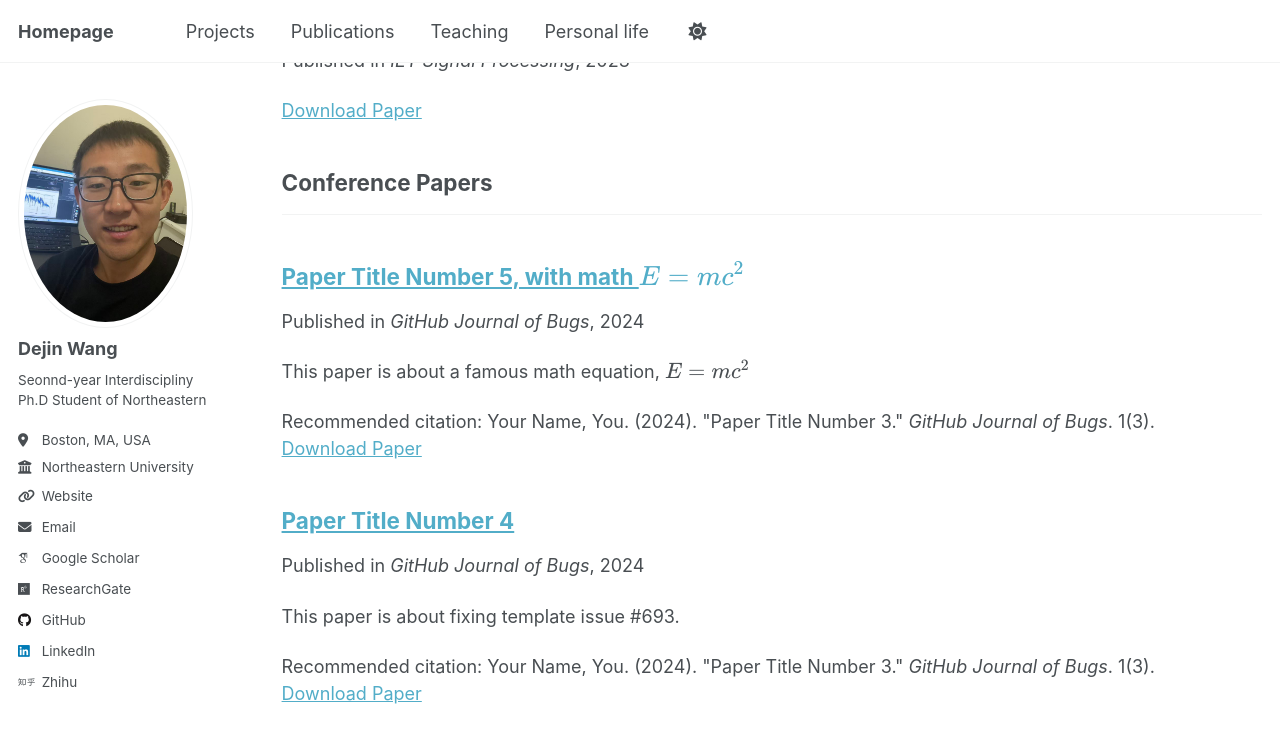
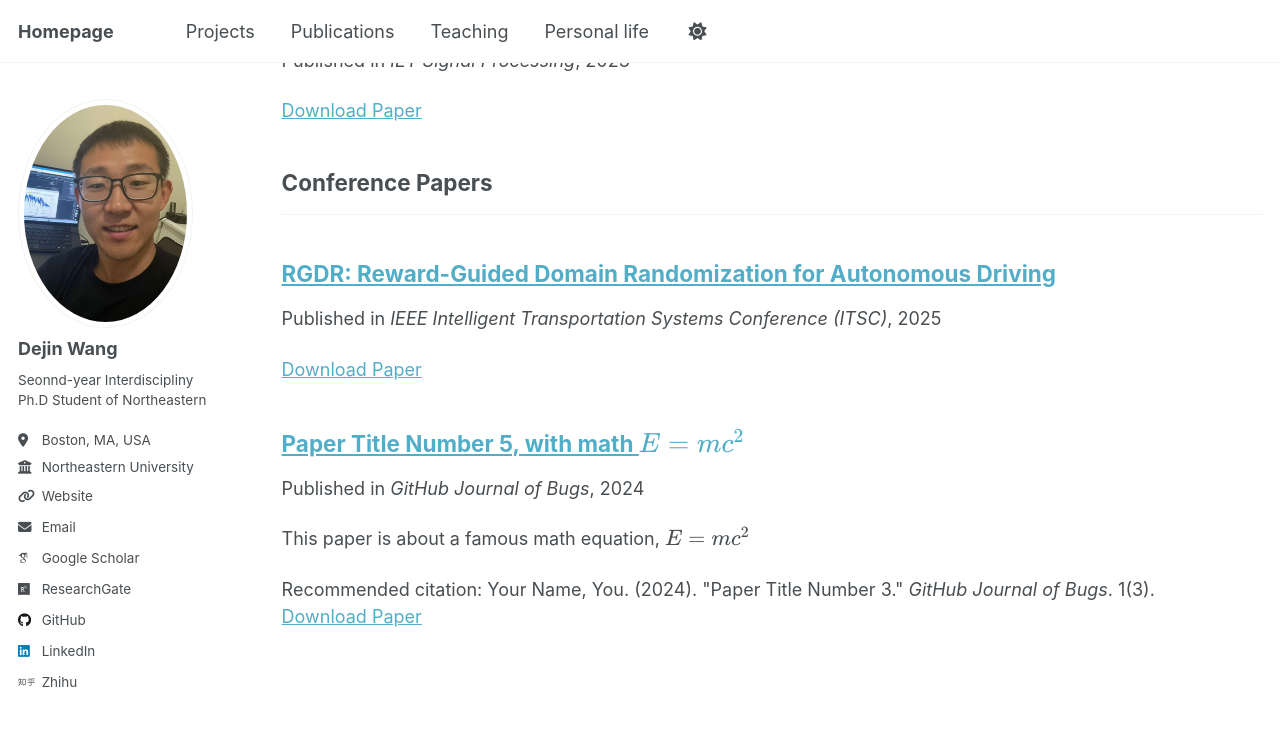
Before and after one commit to dejin-wang/dejin-wang.github.io, a Jekyll site: the page built from _pages/publications.html, in a window 1280 px wide and 900 px high, scrolled down 691 px. Shown: the top 743 px of the window. Built offline with Jekyll 4.4.1, drawn with Linux system fonts in a browser that asks for light colours; some web fonts are replaced; a script that is not in the unit is left out.

Commit message:
Update 2024-02-17-paper-title-number-4.md

```diff
--- a/_publications/2024-02-17-paper-title-number-4.md
+++ b/_publications/2024-02-17-paper-title-number-4.md
@@ -1,13 +1,10 @@
 ---
-title: "Paper Title Number 4"
+title: "RGDR: Reward-Guided Domain Randomization for Autonomous Driving"
 collection: publications
 category: conferences
-permalink: /publication/2024-02-17-paper-title-number-4
-excerpt: 'This paper is about fixing template issue #693.'
-date: 2024-02-17
-venue: 'GitHub Journal of Bugs'
-paperurl: 'https://academicpages.github.io/files/paper3.pdf'
-citation: 'Your Name, You. (2024). &quot;Paper Title Number 3.&quot; <i>GitHub Journal of Bugs</i>. 1(3).'
+permalink: /publication/2025-rgdr-autonomous-driving
+excerpt: ""
+date: 2025-01-01
+venue: "IEEE Intelligent Transportation Systems Conference (ITSC)"
+paperurl: "https://www.researchgate.net/publication/396389408_RGDR_Reward-Guided_Domain_Randomization_for_Autonomous_Driving"
 ---
-
-The contents above will be part of a list of publications, if the user clicks the link for the publication than the contents of section will be rendered as a full page, allowing you to provide more information about the paper for the reader. When publications are displayed as a single page, the contents of the above "citation" field will automatically be included below this section in a smaller font.
```
